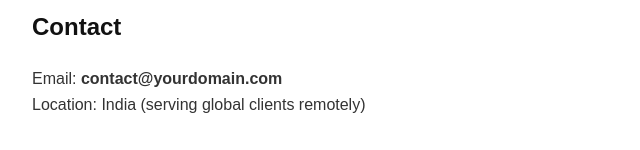
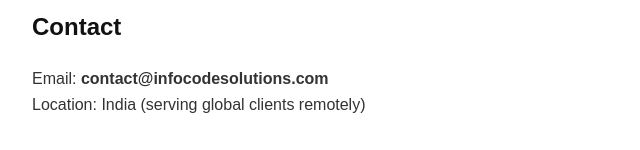
Before and after one commit to dvashisht/dvashisht.github.io, a plain HTML site: page index.html in a window 1280 px wide. Shown: the part 929-1079 px from the top of the page, 158-798 px from the left. Drawn offline with Linux system fonts and the light colour scheme.

Commit message:
My First Commit

```diff
--- a/index.html
+++ b/index.html
@@ -68,7 +68,7 @@ Service details are shared privately after an initial discussion.
 
 <h2>Contact</h2>
 <p>
-Email: <strong>contact@yourdomain.com</strong><br>
+Email: <strong>contact@infocodesolutions.com</strong><br>
 Location: India (serving global clients remotely)
 </p>
 
```
